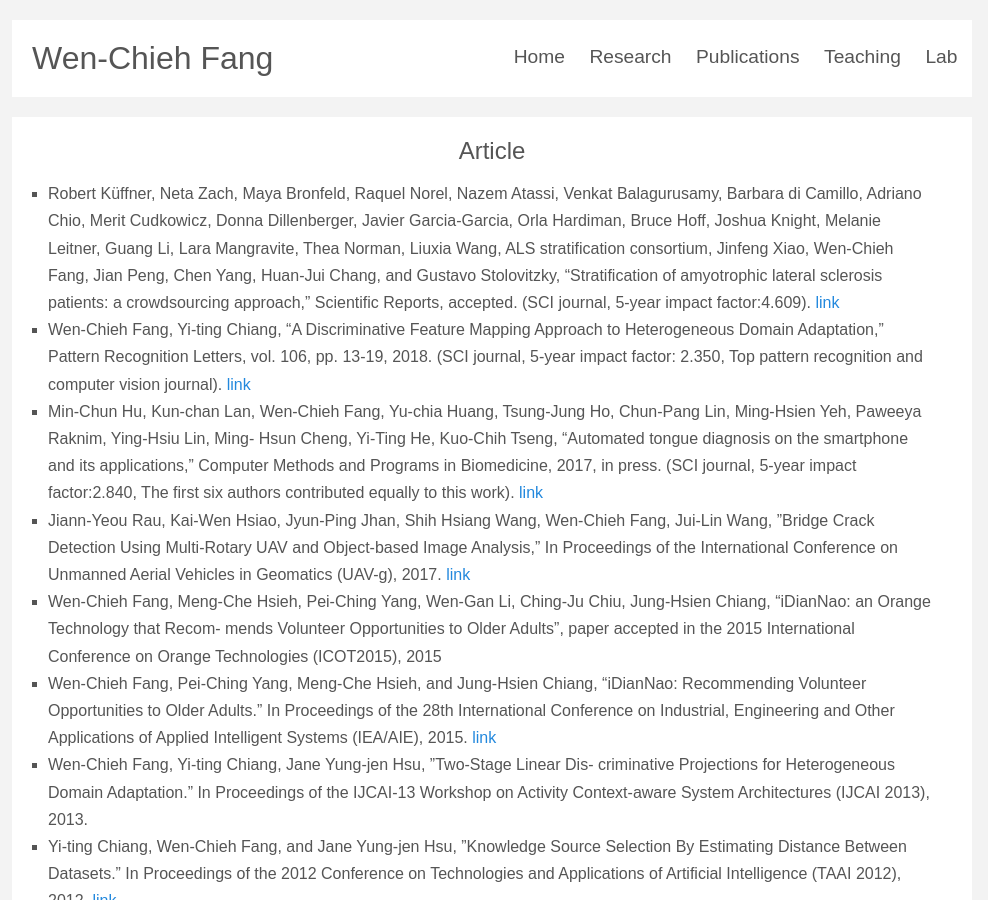
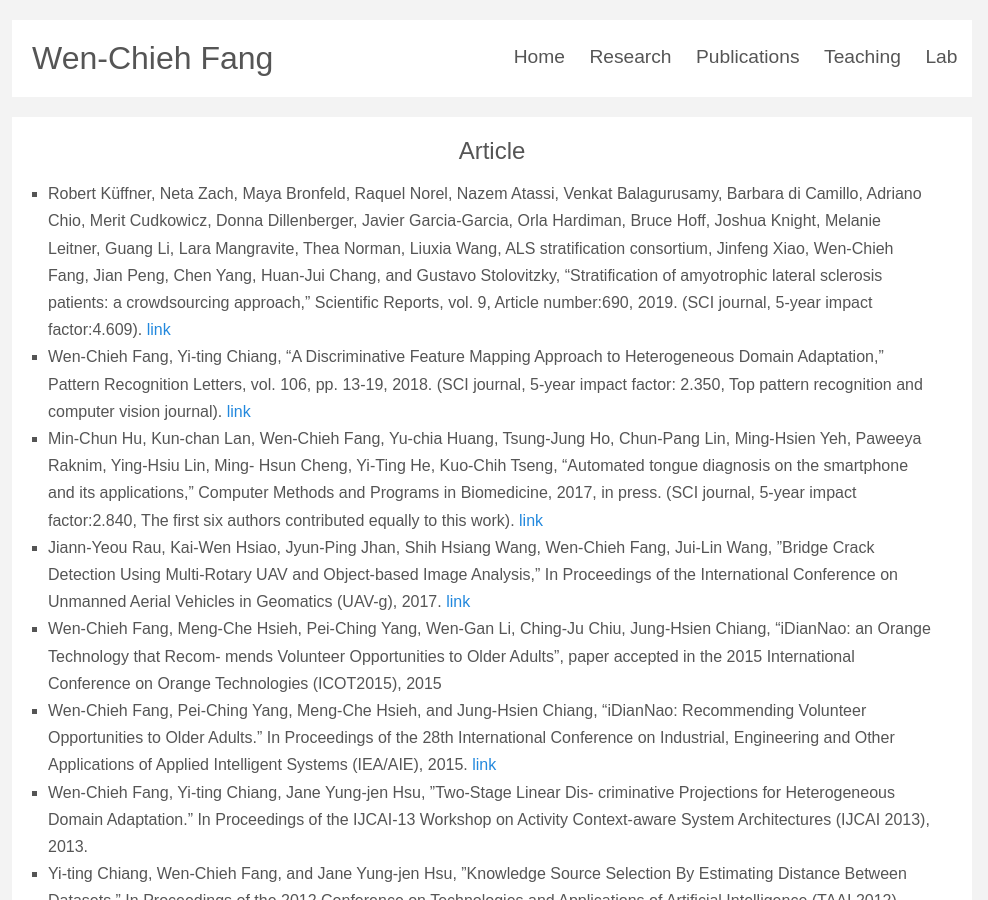
Before and after one commit to ncyu-deep/myblog, a Jekyll site: the page built from publications.md, in a window 1280 px wide and 900 px high. Shown: the whole window, without its empty margins (148-1136 px from the left). Built offline with Jekyll 4.4.1, drawn with Linux system fonts in a browser that asks for light colours; some web fonts are replaced.

Commit message:
Revise KuffnerEtal19Stratification reference

```diff
--- a/publications.md
+++ b/publications.md
@@ -5,7 +5,7 @@ title: My publications
 
 <h2 style="text-align: center">Article</h2>
 
-* Robert Küffner, Neta Zach, Maya Bronfeld, Raquel Norel, Nazem Atassi, Venkat Balagurusamy, Barbara di Camillo, Adriano Chio, Merit Cudkowicz, Donna Dillenberger, Javier Garcia-Garcia, Orla Hardiman, Bruce Hoff, Joshua Knight, Melanie Leitner, Guang Li, Lara Mangravite, Thea Norman, Liuxia Wang, ALS stratification consortium, Jinfeng Xiao, Wen-Chieh Fang, Jian Peng, Chen Yang, Huan-Jui Chang, and Gustavo Stolovitzky, “Stratification of amyotrophic lateral sclerosis patients: a crowdsourcing approach,” Scientific Reports, accepted. (SCI journal, 5-year impact factor:4.609). [link](https://www.nature.com/articles/s41598-018-36873-4)
+* Robert Küffner, Neta Zach, Maya Bronfeld, Raquel Norel, Nazem Atassi, Venkat Balagurusamy, Barbara di Camillo, Adriano Chio, Merit Cudkowicz, Donna Dillenberger, Javier Garcia-Garcia, Orla Hardiman, Bruce Hoff, Joshua Knight, Melanie Leitner, Guang Li, Lara Mangravite, Thea Norman, Liuxia Wang, ALS stratification consortium, Jinfeng Xiao, Wen-Chieh Fang, Jian Peng, Chen Yang, Huan-Jui Chang, and Gustavo Stolovitzky, “Stratification of amyotrophic lateral sclerosis patients: a crowdsourcing approach,” Scientific Reports, vol. 9, Article number:690, 2019. (SCI journal, 5-year impact factor:4.609). [link](https://www.nature.com/articles/s41598-018-36873-4)
 * Wen-Chieh Fang, Yi-ting Chiang, “A Discriminative Feature Mapping Approach
 to Heterogeneous Domain Adaptation,” Pattern Recognition Letters, vol. 106,
 pp. 13-19, 2018. (SCI journal, 5-year impact factor: 2.350, Top pattern recognition
```
